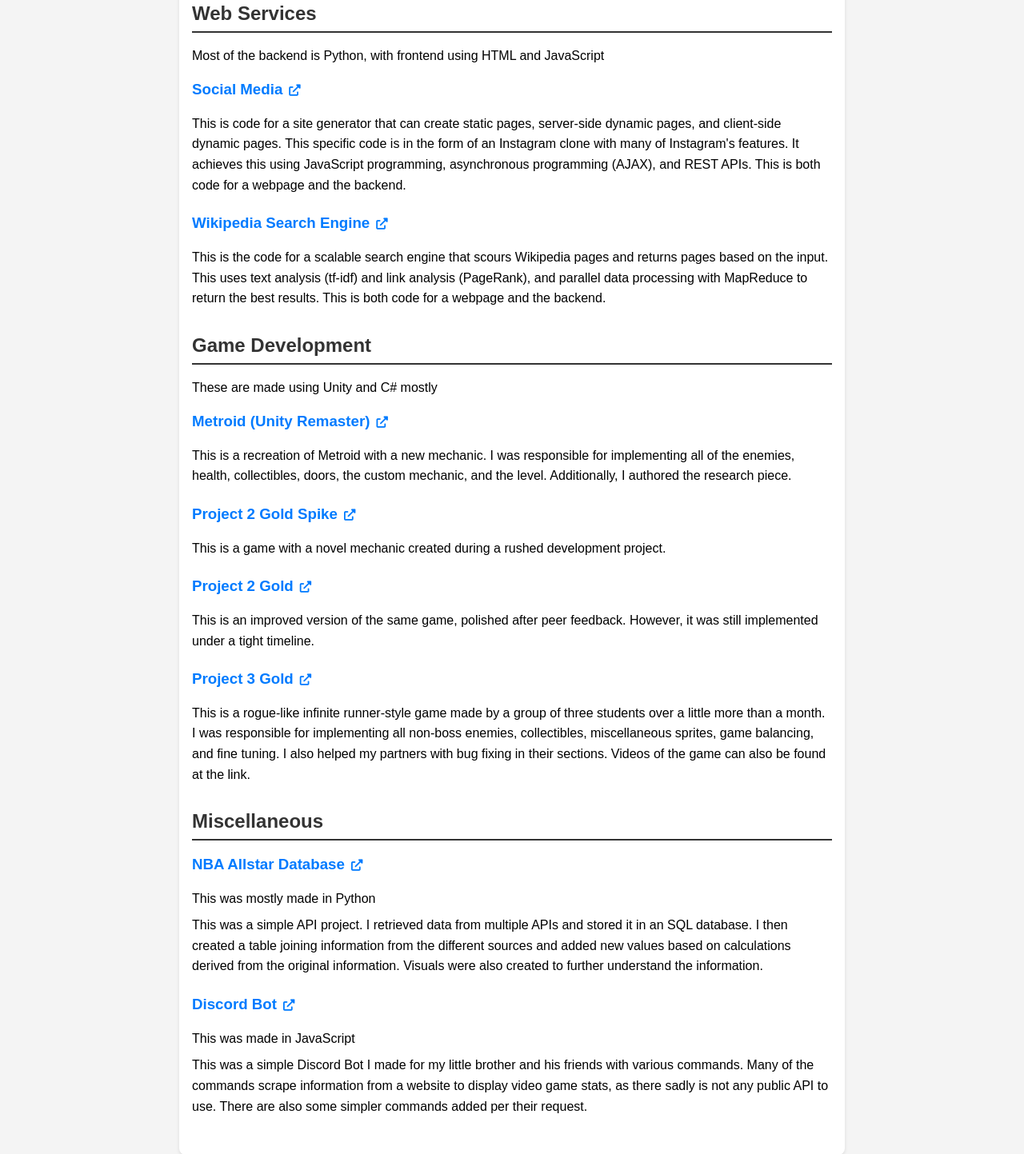
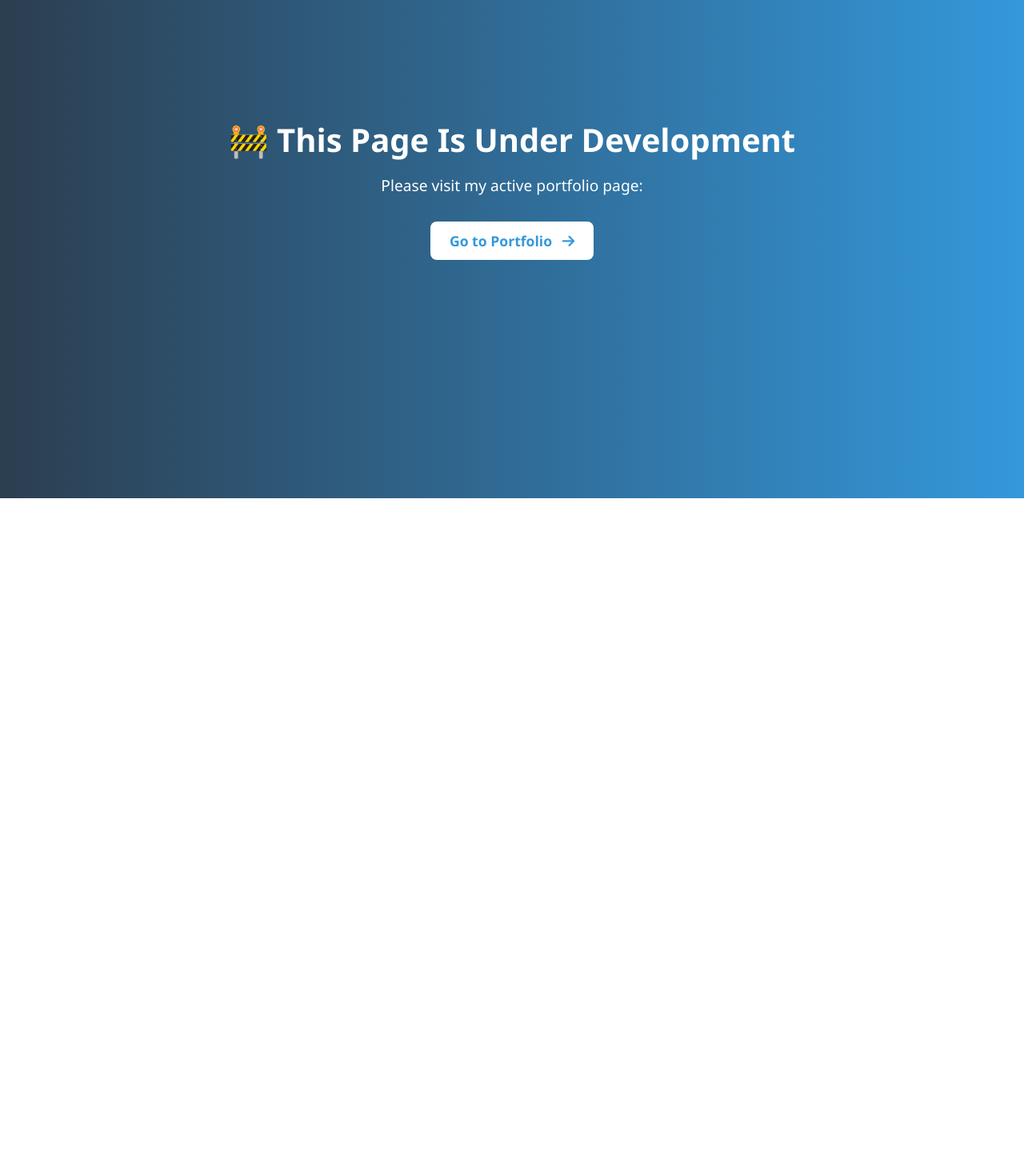
Before and after one commit to OwenJRoth/OwenJRoth.github.io, a plain HTML site: page index.html in a window 1280 px wide. Shown: the part 177-1620 px from the top of the page at 80% size. After the commit the page ends 800 px from the top, so only its background shows below. Drawn offline with Linux system fonts and the light colour scheme.

Commit message:
new webpage

```diff
--- a/index.html
+++ b/index.html
@@ -1,151 +1,61 @@
 <!DOCTYPE html>
 <html lang="en">
 <head>
-    <meta charset="UTF-8">
-    <meta name="viewport" content="width=device-width, initial-scale=1.0">
-    <title>Owen Roth's Portfolio</title>
-    <link rel="stylesheet" href="https://cdnjs.cloudflare.com/ajax/libs/font-awesome/6.0.0-beta3/css/all.min.css">
+  <meta charset="UTF-8" />
+  <meta name="viewport" content="width=device-width, initial-scale=1.0"/>
+  <title>Owen Roth's Webpage</title>
+  <link rel="stylesheet" href="https://cdnjs.cloudflare.com/ajax/libs/font-awesome/6.0.0-beta3/css/all.min.css" />
   <style>
     body {
-            font-family: Arial, sans-serif;
       margin: 0;
       padding: 0;
-            background-color: #f4f4f4;
-        }
-        header {
-            background-color: #333333;
-            color: #fff;
-            padding: 1rem 0;
+      font-family: 'Segoe UI', Tahoma, Geneva, Verdana, sans-serif;
+      background: linear-gradient(to right, #2c3e50, #3498db);
+      color: white;
+      display: flex;
+      flex-direction: column;
+      align-items: center;
+      justify-content: center;
+      height: 100vh;
       text-align: center;
     }
-        main {
-            max-width: 800px;
-            margin: 2rem auto;
-            padding: 1rem;
-            background: #fff;
+
+    h1 {
+      font-size: 2.5rem;
+      margin-bottom: 0.5rem;
+    }
+
+    p {
+      font-size: 1.2rem;
+      margin: 0.5rem 0 2rem 0;
+    }
+
+    a.button {
+      background-color: white;
+      color: #3498db;
+      padding: 0.75rem 1.5rem;
       border-radius: 8px;
-            box-shadow: 0 2px 4px rgba(0, 0, 0, 0.1);
+      text-decoration: none;
+      font-weight: bold;
+      font-size: 1.1rem;
+      transition: background-color 0.3s, color 0.3s;
     }
-        section {
-            margin-bottom: 2rem;
+
+    a.button:hover {
+      background-color: #2980b9;
+      color: white;
     }
-        h2 {
-            border-bottom: 2px solid #333;
-            padding-bottom: 0.5rem;
-            margin-bottom: 1rem;
-            color: #333;
-        }
-        article {
-            margin-bottom: 1.5rem;
-        }
-        a {
-            color: #007BFF;
-            text-decoration: none;
-        }
-        a:hover {
-            text-decoration: underline;
-        }
+
     .icon {
       margin-left: 0.5rem;
-            color: #007BFF;
-            font-size: 0.9rem;
-        }
-        p {
-            margin: 0.5rem 0;
-            line-height: 1.6;
     }
   </style>
 </head>
 <body>
-    <header>
-        <h1>Owen Roth's Portfolio</h1>
-    </header>
-    <main>
-        <!-- Web Services Section -->
-        <section>
-            <h2>Web Services</h2>
-            <p>Most of the backend is Python, with frontend using HTML and JavaScript</p>
-            <article>
-                <h3><a href="https://drive.google.com/drive/folders/1uX7MnkxYST098km5O6qly4VKXaU98Gz8?usp=sharing">Social Media<i class="fas fa-external-link-alt icon"></i></a></h3>
-                <p>
-                    This is code for a site generator that can create static pages, server-side dynamic pages,
-                    and client-side dynamic pages. This specific code is in the form of an Instagram clone
-                    with many of Instagram's features. It achieves this using JavaScript programming, asynchronous
-                    programming (AJAX), and REST APIs. This is both code for a webpage and the backend.
-                </p>
-            </article>
-            <article>
-                <h3><a href="https://drive.google.com/drive/folders/1EwJYDAGmzNDNby5sqtTPKRD_HwpVO-By?usp=sharing">Wikipedia Search Engine<i class="fas fa-external-link-alt icon"></i></a></h3>
-                <p>
-                    This is the code for a scalable search engine that scours Wikipedia pages and returns
-                    pages based on the input. This uses text analysis (tf-idf) and link analysis (PageRank),
-                    and parallel data processing with MapReduce to return the best results.
-                    This is both code for a webpage and the backend.
-            </article>
-        </section>
-
-        <!-- Game Development Section -->
-        <section>
-            <h2>Game Development</h2>
-            <p>These are made using Unity and C# mostly</p>
-            <article>
-                <h3><a href="https://faedead.itch.io/project1-metroid">Metroid (Unity Remaster)<i class="fas fa-external-link-alt icon"></i></a></h3>
-                <p>
-                    This is a recreation of Metroid with a new mechanic.
-                    I was responsible for implementing all of the enemies, health, collectibles, doors,
-                    the custom mechanic, and the level. Additionally, I authored the research piece.
-                </p>
-            </article>
-            <article>
-                <h3><a href="https://faedead.itch.io/gold-spike">Project 2 Gold Spike<i class="fas fa-external-link-alt icon"></i></a></h3>
-                <p>This is a game with a novel mechanic created during a rushed development project.</p>
-            </article>
-            <article>
-                <h3><a href="https://faedead.itch.io/project-2-gold">Project 2 Gold<i class="fas fa-external-link-alt icon"></i></a></h3>
-                <p>
-                    This is an improved version of the same game, polished after peer feedback.
-                    However, it was still implemented under a tight timeline.
-                </p>
-            </article>
-            <article>
-                <h3><a href="https://yexiaosu.itch.io/skyward-slime-smiles-ascent">Project 3 Gold<i class="fas fa-external-link-alt icon"></i></a></h3>
-                <p>
-                    This is a rogue-like infinite runner-style game made by a group of three students over
-                    a little more than a month. I was responsible for implementing all non-boss enemies, collectibles,
-                    miscellaneous sprites, game balancing, and fine tuning. I also helped my partners with bug fixing in their sections.
-                    Videos of the game can also be found at the link.
-                </p>
-            </article>
-        </section>
-
-        <!-- Miscellaneous Section -->
-        <section>
-            <h2>Miscellaneous</h2>
-            <article>
-                <h3><a href="https://github.com/OwenJRoth/APIPullDatabaseSI206">NBA Allstar Database<i class="fas fa-external-link-alt icon"></i></a></h3>
-                <p>
-                    This was mostly made in Python
-                </p>
-                <p>
-                    This was a simple API project. I retrieved data from multiple APIs and stored it in an SQL database.
-                    I then created a table joining information from the different
-                    sources and added new values based on calculations derived from the original information.
-                    Visuals were also created to further understand the information.
-                </p>
-            </article>
-            <article>
-                <h3><a href="https://github.com/OwenJRoth/DuneBot">Discord Bot<i class="fas fa-external-link-alt icon"></i></a></h3>
-                <p>
-                    This was made in JavaScript
-                </p>
-                <p>
-                    This was a simple Discord Bot I made for my little brother and his friends
-                    with various commands. Many of the commands scrape information from a website
-                    to display video game stats, as there sadly is not any public API to use. There
-                    are also some simpler commands added per their request.
-                </p>
-            </article>
-        </section>
-    </main>
+  <h1>🚧 This Page Is Under Development</h1>
+  <p>Please visit my active portfolio page:</p>
+  <a href="https://owenjroth.github.io/portfolio/" class="button">
+    Go to Portfolio <i class="fas fa-arrow-right icon"></i>
+  </a>
 </body>
 </html>
```
Lines whose indentation alone changed are shown as unchanged.
